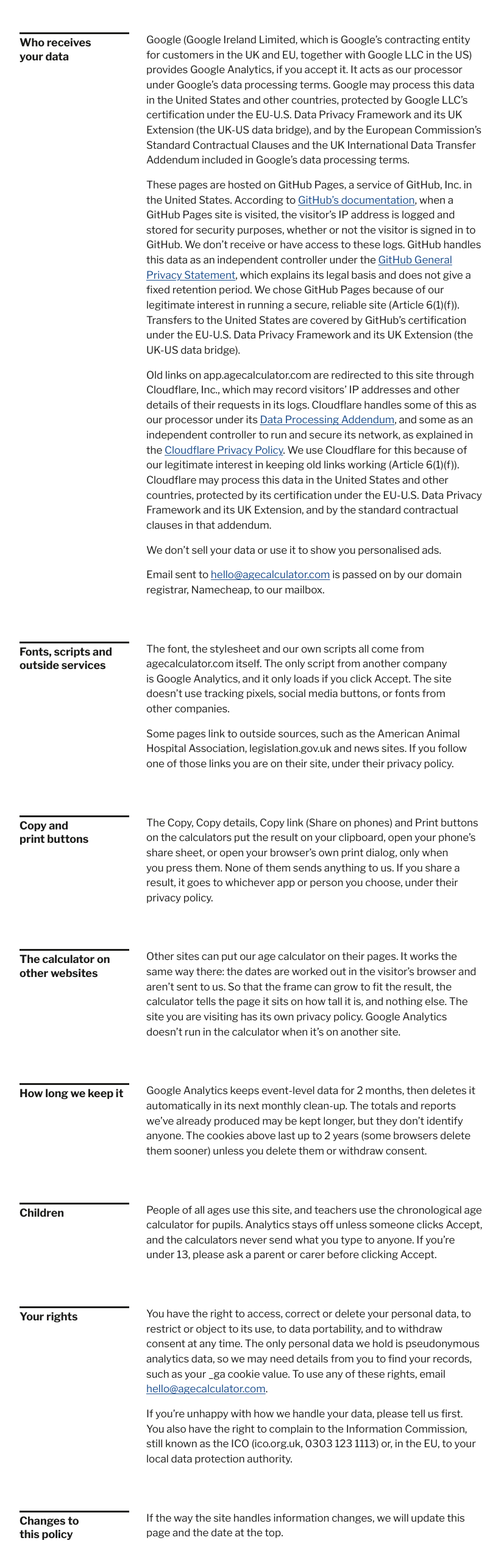
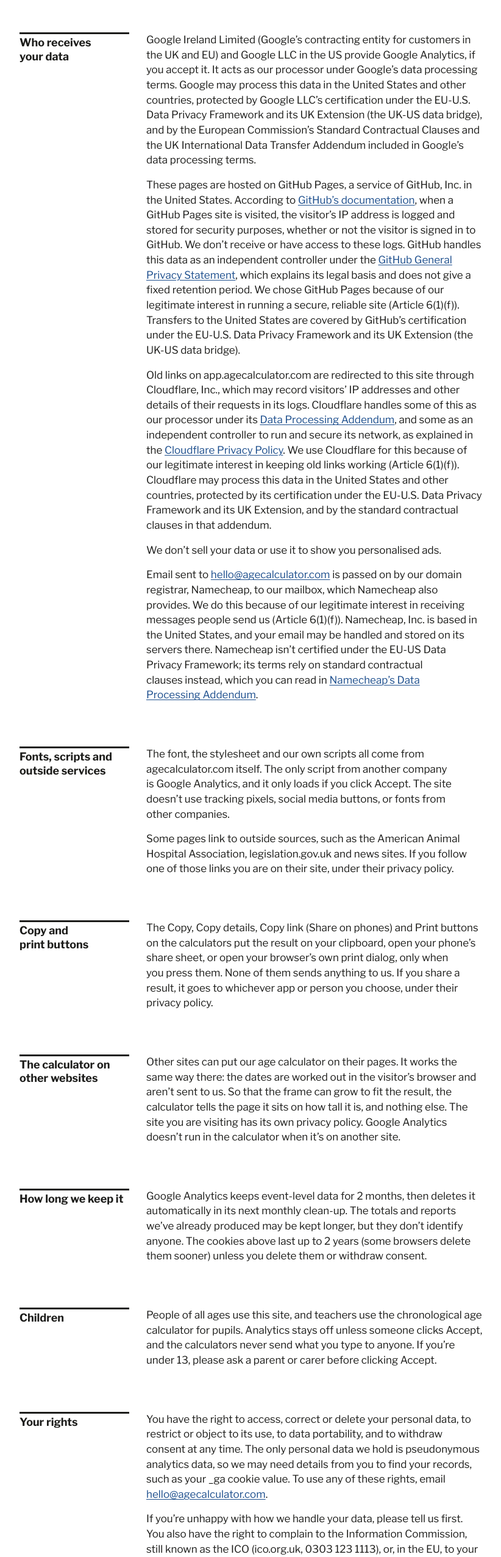
Before and after one commit to Right-Stacking5441/agecalculator, a plain HTML site: page privacy/index.html in a window 1280 px wide. Shown: the part 2873-5426 px from the top of the page at 61% size, without its empty margins (58-880 px from the left). Drawn offline with Linux system fonts and the light colour scheme.

Commit message:
Apply Legal's Namecheap mailbox wording and Tester's privacy nits.

```diff
--- a/privacy/index.html
+++ b/privacy/index.html
@@ -61,7 +61,7 @@
 </section>
 <section>
 <h2>Cookies and storage on your device</h2>
-<p>Things the site needs. Your cookie choice is saved in your browser’s local storage so we don’t ask again on every page. No consent is needed for this because it’s strictly necessary to remember the choice you made. Nothing you type is saved, so it isn’t there next time you visit. The one small exception is if you press Accept after pressing Reject on the same page: the page reloads, and what you typed is held in your browser’s temporary session storage for that one reload, then deleted.</p>
+<p>Things the site needs. Your cookie choice is saved in your browser’s local storage so we don’t ask again on every page. No consent is needed for this because it’s strictly necessary to remember the choice you made. Nothing you type is saved, so it isn’t there next time you visit. The one small exception is if you press Accept after pressing Reject on the same page: the page reloads, and what you typed or chose is held in your browser’s temporary session storage for that one reload, then deleted.</p>
 <p>Where you type your own date of birth, the box is marked as a birthday field, so your browser may offer to fill in a date it has saved for you. That autofill is kept by your browser, not by us.</p>
 <div class="cookie-table-wrap"><table class="cookie-table">
 <caption>Google Analytics cookies (only if you accept).</caption>
@@ -96,11 +96,11 @@
 </section>
 <section>
 <h2>Who receives your data</h2>
-<p>Google (Google Ireland Limited, which is Google’s contracting entity for customers in the UK and EU, together with Google LLC in the US) provides Google Analytics, if you accept it. It acts as our processor under Google’s data processing terms. Google may process this data in the United States and other countries, protected by Google LLC’s certification under the EU-U.S. Data Privacy Framework and its UK Extension (the UK-US data bridge), and by the European Commission’s Standard Contractual Clauses and the UK International Data Transfer Addendum included in Google’s data processing terms.</p>
+<p>Google Ireland Limited (Google’s contracting entity for customers in the UK and EU) and Google LLC in the US provide Google Analytics, if you accept it. It acts as our processor under Google’s data processing terms. Google may process this data in the United States and other countries, protected by Google LLC’s certification under the EU-U.S. Data Privacy Framework and its UK Extension (the UK-US data bridge), and by the European Commission’s Standard Contractual Clauses and the UK International Data Transfer Addendum included in Google’s data processing terms.</p>
 <p>These pages are hosted on GitHub Pages, a service of GitHub, Inc. in the United States. According to <a href="https://docs.github.com/en/pages/getting-started-with-github-pages/what-is-github-pages">GitHub’s documentation</a>, when a GitHub Pages site is visited, the visitor’s IP address is logged and stored for security purposes, whether or not the visitor is signed in to GitHub. We don’t receive or have access to these logs. GitHub handles this data as an independent controller under the <a href="https://docs.github.com/en/site-policy/privacy-policies/github-general-privacy-statement">GitHub General Privacy Statement</a>, which explains its legal basis and does not give a fixed retention period. We chose GitHub Pages because of our legitimate interest in running a secure, reliable site (Article 6(1)(f)). Transfers to the United States are covered by GitHub’s certification under the EU-U.S. Data Privacy Framework and its UK Extension (the UK-US data bridge).</p>
 <p>Old links on app.agecalculator.com are redirected to this site through Cloudflare, Inc., which may record visitors’ IP addresses and other details of their requests in its logs. Cloudflare handles some of this as our processor under its <a href="https://www.cloudflare.com/cloudflare-customer-dpa/">Data Processing Addendum</a>, and some as an independent controller to run and secure its network, as explained in the <a href="https://www.cloudflare.com/privacypolicy/">Cloudflare Privacy Policy</a>. We use Cloudflare for this because of our legitimate interest in keeping old links working (Article 6(1)(f)). Cloudflare may process this data in the United States and other countries, protected by its certification under the EU-U.S. Data Privacy Framework and its UK Extension, and by the standard contractual clauses in that addendum.</p>
 <p>We don’t sell your data or use it to show you personalised ads.</p>
-<p>Email sent to <a href="mailto:hello@agecalculator.com">hello@agecalculator.com</a> is passed on by our domain registrar, Namecheap, to our mailbox.</p>
+<p>Email sent to <a href="mailto:hello@agecalculator.com">hello@agecalculator.com</a> is passed on by our domain registrar, Namecheap, to our mailbox, which Namecheap also provides. We do this because of our legitimate interest in receiving messages people send us (Article 6(1)(f)). Namecheap, Inc. is based in the United States, and your email may be handled and stored on its servers there. Namecheap isn’t certified under the EU-US Data Privacy Framework; its terms rely on standard contractual clauses instead, which you can read in <a href="https://www.namecheap.com/legal/universal/data-processing-addendum/">Namecheap’s Data Processing Addendum</a>.</p>
 </section>
 <section>
 <h2>Fonts, scripts and outside services</h2>
@@ -126,7 +126,7 @@
 <section>
 <h2>Your rights</h2>
 <p>You have the right to access, correct or delete your personal data, to restrict or object to its use, to data portability, and to withdraw consent at any time. The only personal data we hold is pseudonymous analytics data, so we may need details from you to find your records, such as your _ga cookie value. To use any of these rights, email <a href="mailto:hello@agecalculator.com">hello@agecalculator.com</a>.</p>
-<p>If you’re unhappy with how we handle your data, please tell us first. You also have the right to complain to the Information Commission, still known as the ICO (ico.org.uk, 0303 123 1113) or, in the EU, to your local data protection authority.</p>
+<p>If you’re unhappy with how we handle your data, please tell us first. You also have the right to complain to the Information Commission, still known as the ICO (ico.org.uk, 0303 123 1113), or, in the EU, to your local data protection authority.</p>
 </section>
 <section>
 <h2>Changes to this policy</h2>
```
